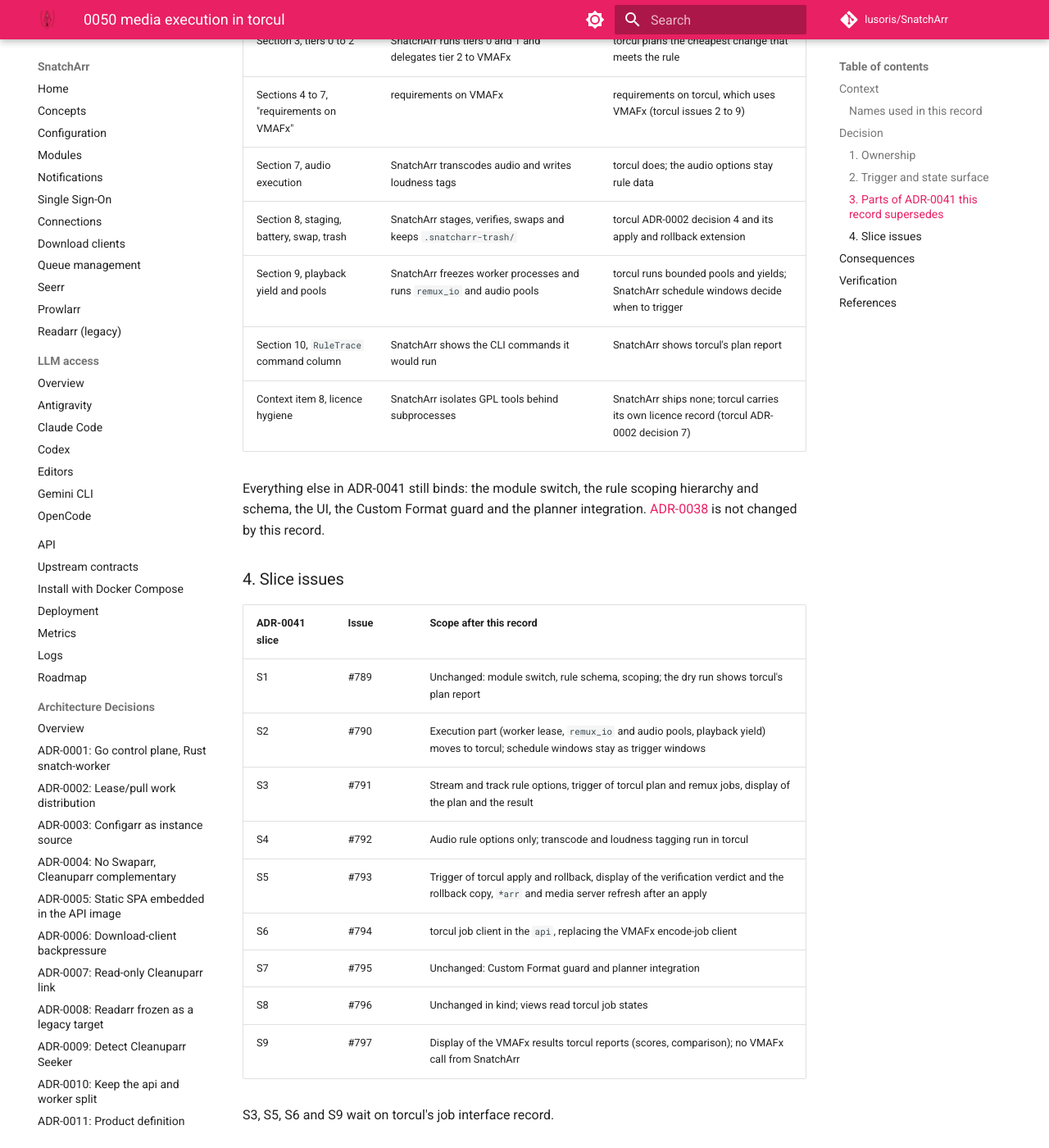
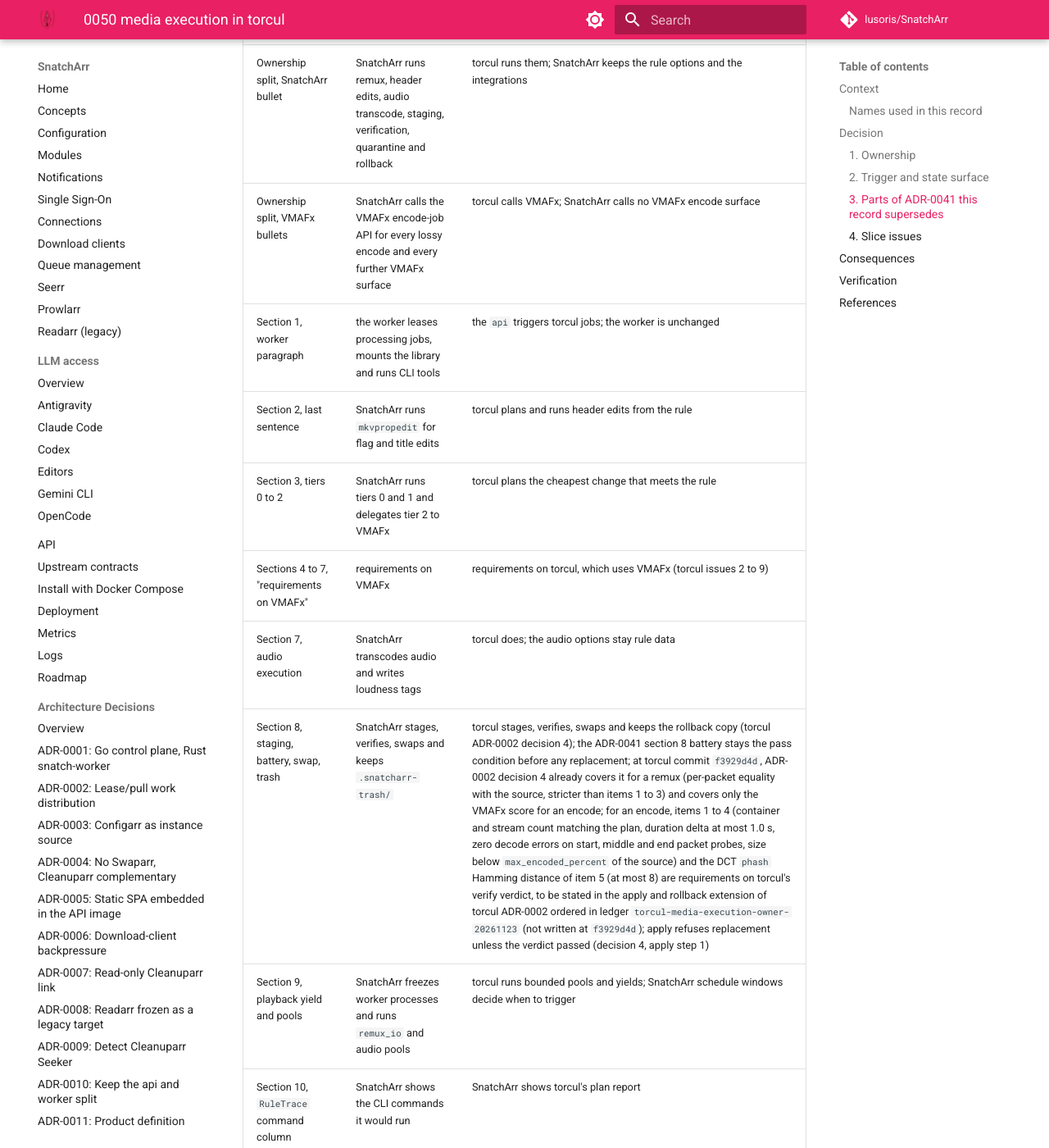
Before and after one commit to lusoris/SnatchArr, an MkDocs documentation site: the page built from docs/adr/0050-media-execution-in-torcul.md, in a window 1280 px wide and 1400 px high, scrolled down 3896 px. Shown: the whole window at 82% size. Built offline with MkDocs 1.6.1 and Material for MkDocs 9.7.7, drawn with Linux system fonts in a browser that asks for light colours; comment, search, counter and statistics services are not loaded; some of the changed text lies outside the part shown.

Commit message:
docs(adr): name torcul as writer of the processed-from container tag
Review on ADR-0050 found two gaps. The SNATCHARR_PROCESSED_FROM
container tag from ADR-0041 section 12 had no named writer, and the
section 8 gates were mapped to torcul ADR-0002 although that decision
does not state all of them.

- The ownership table gives the container tag to torcul. SnatchArr
  keeps the snatcharr-processed *arr tag.
- Section 2 adds the *arr source quality to the job inputs. torcul
  joins it with its plan-time content hash into the tag value.
- The staging row and section 3 state which section 8 items torcul
  ADR-0002 already covers at commit f3929d4d. The rest are named as
  requirements on the torcul verify verdict, to be stated in the
  ordered apply and rollback extension.

Signed-off-by: lusoris <lusoris@proton.me>

```diff
--- a/docs/adr/0050-media-execution-in-torcul.md
+++ b/docs/adr/0050-media-execution-in-torcul.md
@@ -43,12 +43,13 @@ No execution code was ever written in SnatchArr. At `main` commit `1ae38363` no
 | `library_processing` module switch | SnatchArr | ADR-0041 section 1, [ADR-0025](0025-module-switches.md) |
 | Queue of library items, schedule windows that decide when a job is triggered | SnatchArr | this record, section 2 |
 | Probe, stream plan, header edit, remux, audio transcode and loudness tags, video encode | torcul | torcul ADR-0002 decisions 1 to 3; torcul issues 2 to 10 |
-| Staging, verification before write, apply, rollback copy, restore | torcul | torcul ADR-0002 decision 4; extension ordered in `torcul-media-execution-owner-20261123` |
+| Staging, verification before write, apply, rollback copy, restore | torcul | torcul ADR-0002 decision 4; ADR-0041 section 8 gates kept as requirements in section 3 below; apply and rollback extension of torcul ADR-0002 ordered in ledger `torcul-media-execution-owner-20261123` (open order, not written at torcul commit `f3929d4d`) |
 | Bounded execution pools, yield to live playback, GPU placement | torcul | torcul ADR-0002 decision 6; torcul issue 6 |
 | Quality scores of encodes | VMAFx, called by torcul | torcul ADR-0001 |
 | GPU pre-encode processing and its telemetry | Pelorus, as the media handoff names it | ledger `media-execution-ownership-20261123` |
 | `*arr` refresh and rename, media server refresh after an apply | SnatchArr | ADR-0041 section 8, last paragraph (`OQ-0041-15`) |
 | Custom Format cutoff guard, `snatcharr-processed` `*arr` tag, planner `RuleNotAnUpgrade` | SnatchArr | ADR-0041 section 12 |
+| `SNATCHARR_PROCESSED_FROM` container tag written into the processed file | torcul | ADR-0041 section 12 and this record, section 2 |
 | Rule builder, dry-run preview, queue view, verification verdicts, rollback state and restore action | SnatchArr | ADR-0041 section 11 |
 
 SnatchArr starts, links and ships no media tool and no media library. torcul is the one implementation of every step that reads or writes a media file.
@@ -56,7 +57,7 @@ SnatchArr starts, links and ships no media tool and no media library. torcul is
 ### 2. Trigger and state surface
 
 - **Client side.** The SnatchArr `api` is the torcul client, the same way it is the client of every other integration. The Rust `worker` stays the stateless snatch data plane of [ADR-0001](0001-go-control-plane-rust-snatch-worker.md) and [ADR-0010](0010-keep-api-worker-split.md); it gains no media capability, no library mount and no processing lease.
-- **What SnatchArr sends.** Per library item: the file reference as torcul resolves it, the rule after scoping, the metadata inputs from section 1, and the operation (plan, run, apply, rollback).
+- **What SnatchArr sends.** Per library item: the file reference as torcul resolves it, the rule after scoping, the metadata inputs from section 1, the source quality from `*arr`, and the operation (plan, run, apply, rollback). torcul joins that source quality with the content hash of its plan-time source fingerprint (torcul ADR-0002 decision 4, apply step 3) into the `<orig_hash_and_quality>` value of the `SNATCHARR_PROCESSED_FROM` container tag (ADR-0041 section 12) and writes the tag.
 - **What SnatchArr keeps.** Per job: the torcul job id, the state and verdicts torcul reports, and the plan report. SnatchArr stores them in PostgreSQL next to the item, streams changes over SSE and shows them in the web app and the Jellyfin plugin.
 - **After an apply.** When torcul reports an apply as done, SnatchArr triggers the `*arr` refresh and optional rename and the media server item refresh through their APIs, as ADR-0041 section 8 states.
 - **Dry run.** The ADR-0041 `RuleTrace` preview shows torcul's plan report (its `plan` stage writes a dry-run report, torcul ADR-0002 decision 6) instead of SnatchArr-built command lines.
@@ -74,7 +75,7 @@ SnatchArr starts, links and ships no media tool and no media library. torcul is
 | Section 3, tiers 0 to 2 | SnatchArr runs tiers 0 and 1 and delegates tier 2 to VMAFx | torcul plans the cheapest change that meets the rule |
 | Sections 4 to 7, "requirements on VMAFx" | requirements on VMAFx | requirements on torcul, which uses VMAFx (torcul issues 2 to 9) |
 | Section 7, audio execution | SnatchArr transcodes audio and writes loudness tags | torcul does; the audio options stay rule data |
-| Section 8, staging, battery, swap, trash | SnatchArr stages, verifies, swaps and keeps `.snatcharr-trash/` | torcul ADR-0002 decision 4 and its apply and rollback extension |
+| Section 8, staging, battery, swap, trash | SnatchArr stages, verifies, swaps and keeps `.snatcharr-trash/` | torcul stages, verifies, swaps and keeps the rollback copy (torcul ADR-0002 decision 4); the ADR-0041 section 8 battery stays the pass condition before any replacement; at torcul commit `f3929d4d`, ADR-0002 decision 4 already covers it for a remux (per-packet equality with the source, stricter than items 1 to 3) and covers only the VMAFx score for an encode; for an encode, items 1 to 4 (container and stream count matching the plan, duration delta at most 1.0 s, zero decode errors on start, middle and end packet probes, size below `max_encoded_percent` of the source) and the DCT `phash` Hamming distance of item 5 (at most 8) are requirements on torcul's verify verdict, to be stated in the apply and rollback extension of torcul ADR-0002 ordered in ledger `torcul-media-execution-owner-20261123` (not written at `f3929d4d`); apply refuses replacement unless the verdict passed (decision 4, apply step 1) |
 | Section 9, playback yield and pools | SnatchArr freezes worker processes and runs `remux_io` and audio pools | torcul runs bounded pools and yields; SnatchArr schedule windows decide when to trigger |
 | Section 10, `RuleTrace` command column | SnatchArr shows the CLI commands it would run | SnatchArr shows torcul's plan report |
 | Context item 8, licence hygiene | SnatchArr isolates GPL tools behind subprocesses | SnatchArr ships none; torcul carries its own licence record (torcul ADR-0002 decision 7) |
```
